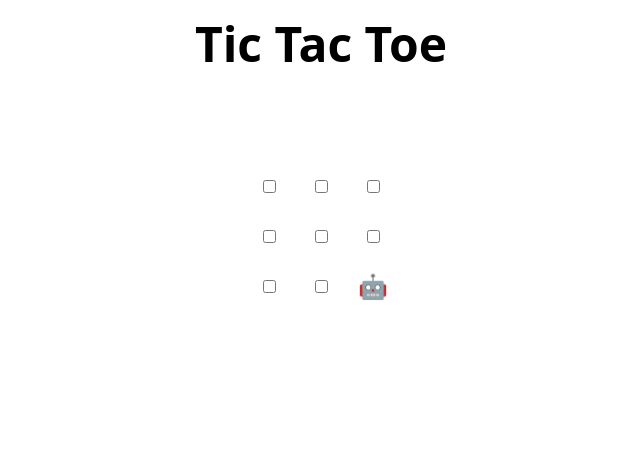
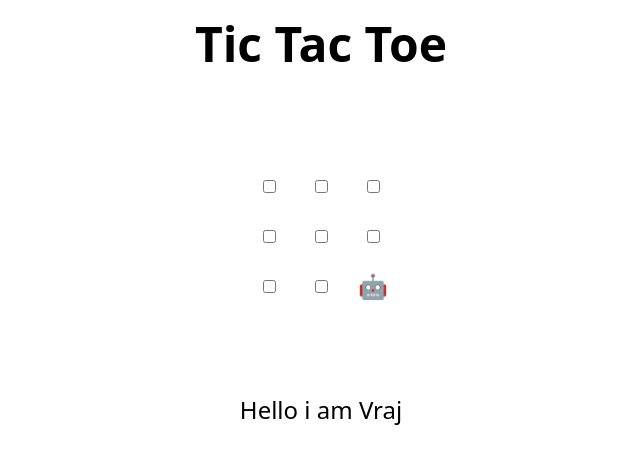
Before and after one commit to Vrajupadhyay/MLSA_Task2, a plain HTML site: page index.html in a window 1280 px wide. Shown: the whole page, without its empty margins (319-959 px from the left). Drawn offline with Linux system fonts and the light colour scheme.

Commit message:
Update index.html
Vraj Upadhyay MLSA

```diff
--- a/index.html
+++ b/index.html
@@ -47,6 +47,7 @@
   </tr>
 </table>
 
+<p>Hello i am Vraj</p>
 <h2 hidden>Game over, refresh to play again 🧑‍💻 🤖!</h2>
 
 <script>
```
